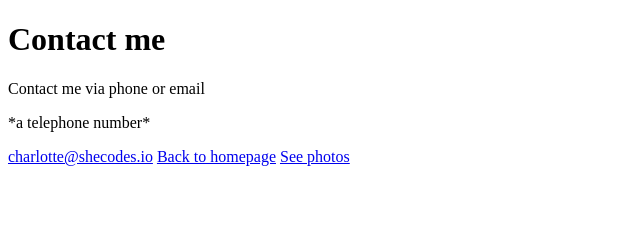
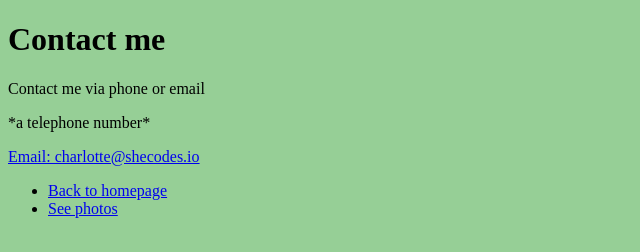
Before and after one commit to CharPrings/croissant, a plain HTML site: page contact.html in a window 1280 px wide. Shown: the whole page, without its empty margins (0-640 px from the left). Drawn offline with Linux system fonts and the light colour scheme.

Commit message:
Added some styling including background

```diff
--- a/contact.html
+++ b/contact.html
@@ -4,13 +4,20 @@
     <meta charset="UTF-8" />
     <meta name="viewport" content="width=device-width, initial-scale=1.0" />
     <title>Contact me</title>
+    <link rel="stylesheet" href="css/styles.css" />
   </head>
   <body>
     <h1>Contact me</h1>
     <p>Contact me via phone or email</p>
     <p>*a telephone number*</p>
-    <a href="mailto:charlotte@shecodes.io">charlotte@shecodes.io</a>
-    <a href="index.html">Back to homepage</a>
-    <a href="photo.html">See photos</a>
+    <a href="mailto:charlotte@shecodes.io">Email: charlotte@shecodes.io</a>
+    <ul>
+      <li>
+        <a href="index.html">Back to homepage</a>
+      </li>
+      <li>
+        <a href="photo.html">See photos</a>
+      </li>
+    </ul>
   </body>
 </html>
--- /dev/null
+++ b/css/styles.css
@@ -0,0 +1,7 @@
+body {
+  background: rgb(150, 207, 150);
+}
+
+.croissants {
+  max-width: 200px;
+}
```
Also changed, not shown: index.html (+9 -2 lines), photo.html (+11 -10 lines).
